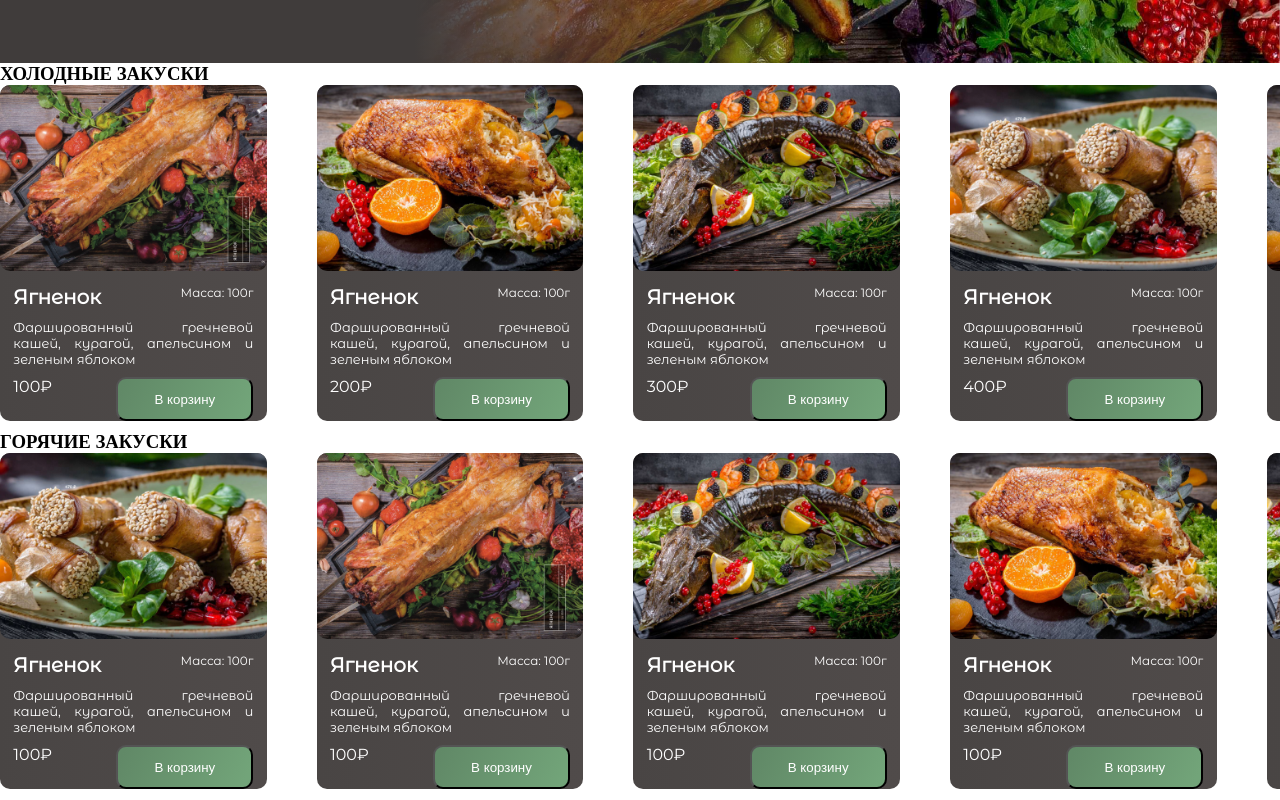
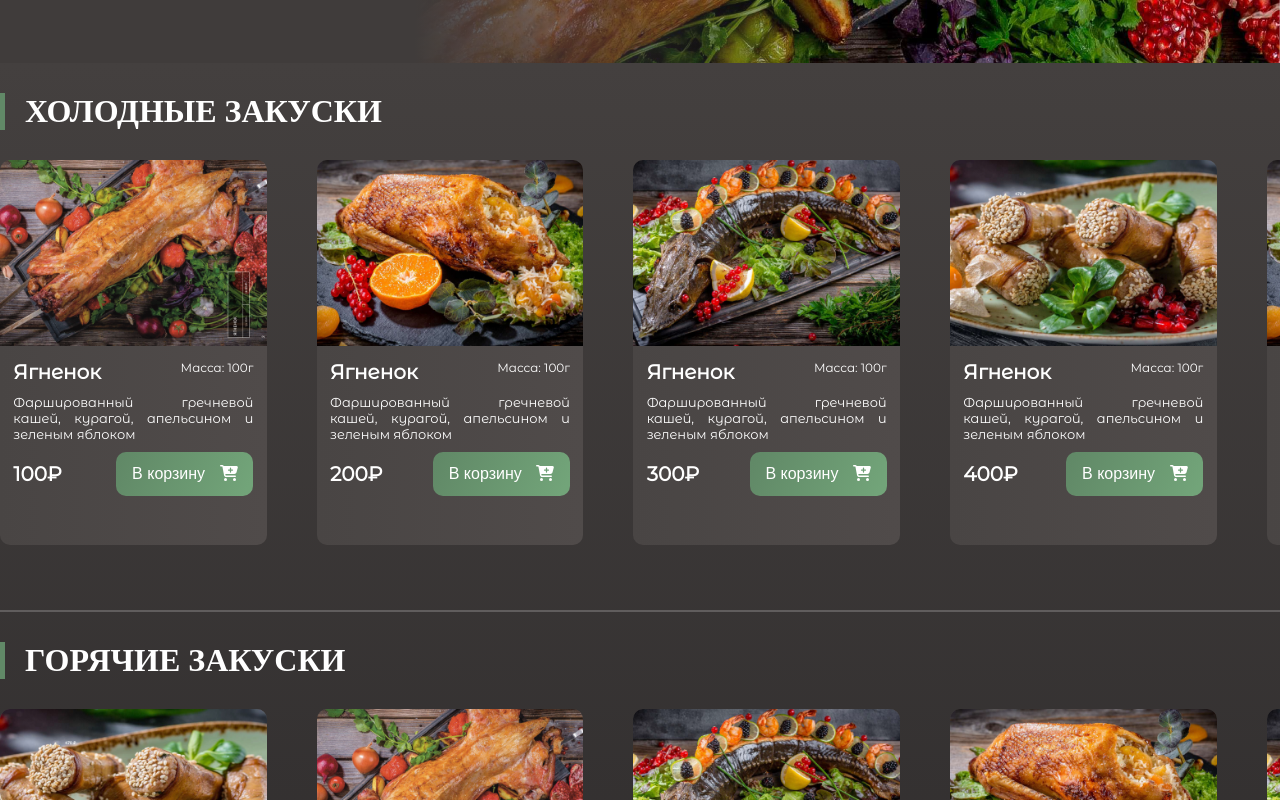
Before and after one commit to KovbenyaAlexander/shop, a React app: page /#/ in a window 1280 px wide. Shown: the part 520-1320 px from the top of the page. Built offline with nearby package versions, Linux system fonts and the light colour scheme; the HTML template or start-up script is replaced by a standard one.

Commit message:
add icons. add styles for cards

```diff
--- a/src/components/FoodCard/FoodCard.tsx
+++ b/src/components/FoodCard/FoodCard.tsx
@@ -2,7 +2,7 @@
 import { useDispatch } from 'react-redux';
 import './style.scss';
 import { FontAwesomeIcon } from '@fortawesome/react-fontawesome';
-import { faCoffee } from '@fortawesome/free-solid-svg-icons';
+import { faCartPlus, faMinus, faPlus } from '@fortawesome/free-solid-svg-icons';
 import { IFoodCard } from '../../types';
 import { adGoodsInCart, decreaseGoodsInCart } from '../../store/actions';
 import 'swiper/css';
@@ -34,20 +34,28 @@
 
       {cardInfo.numberOfPurchase > 0 ? (
         <div className="card__addGoodsinCart">
-          <button type="button" onClick={decreaseGoodsHandler}>-</button>
-          <p>
+          <button type="button" className="btn-minus" onClick={decreaseGoodsHandler}>
+            <FontAwesomeIcon icon={faMinus} />
+          </button>
+          <p className="card__price">
             {cardInfo.numberOfPurchase * cardInfo.price}
             &#x20bd;
           </p>
-          <button type="button" onClick={addGoodsHandler}>+</button>
+          <button type="button" className="btn-plus" onClick={addGoodsHandler}>
+            <FontAwesomeIcon icon={faPlus} />
+          </button>
         </div>
       ) : (
         <div className="card__addGoodsinCart">
-          <p>
+          <p className="card__price">
             {cardInfo.price}
             &#x20bd;
           </p>
-          <button type="button" onClick={addGoodsHandler}>В корзину</button>
+          <button type="button" onClick={addGoodsHandler}>
+            В корзину
+            {' '}
+            <FontAwesomeIcon icon={faCartPlus} className="button__icon" />
+          </button>
         </div>
       )}
 
--- a/src/components/FoodCard/style.scss
+++ b/src/components/FoodCard/style.scss
@@ -3,10 +3,13 @@
   border-radius: 10px;
   color: #fff;
   font-family: 'Montserrat Alternates', sans-serif;
+  height: 385px;
+  margin-bottom: 5px;
 
   &__img{
     width: 100%;
-    border-radius: 10px;
+    border-top-left-radius: 10px;
+    border-top-right-radius: 10px;
   }
 
   &__name{
@@ -36,7 +39,13 @@
     display: flex;
     justify-content: space-between;
     width: 240px;
-    margin: 10px auto;
+    margin: 10px auto 10px auto;
+  }
+
+  &__price{
+    font-size: 20px;
+    font-weight: bold;
+    padding-top: 10px;
   }
 
   button{
@@ -45,5 +54,29 @@
     color: white;
     height: 44px;
     width: 137px;
+    font-size: 16px;
+    border: none;
+    cursor: pointer;
+
+    &:hover{
+      background: linear-gradient(114.93deg, #618967 5.11%, #72A479 94%);
+      box-shadow: 0px 5px 10px rgba(114, 163, 121, 0.7);
+      transition: all .3s ease-in-out;
+    }
+  }
+
+  .button__icon{
+    padding-left: 10px;
+  }
+
+  .btn-minus, .btn-plus{
+    width: 60px
+  };
+
+  &:hover{
+    // box-shadow: 0px 5px 10px rgba(114, 163, 121, 0.7);
+    box-shadow: 0px 3px 5px rgba(114, 163, 121, 0.7);
+    transition: all .3s ease-in-out;
+    cursor: pointer;
   }
 }
--- a/src/components/FoodCards/FoodCards.tsx
+++ b/src/components/FoodCards/FoodCards.tsx
@@ -14,12 +14,14 @@
   return (
     <section className="food">
       <div className="wrapper">
-        <h3>ХОЛОДНЫЕ ЗАКУСКИ</h3>
+
+        <h3>Холодные закуски</h3>
         <Swiper
           spaceBetween={50}
           slidesPerView={4.2}
           onSlideChange={() => console.log('slide change')}
           onSwiper={(swiper) => console.log(swiper)}
+          className="swiper-container"
         >
           {coldFood.map((item: IFoodCard) => (
             <SwiperSlide key={item.id}>
@@ -28,10 +30,13 @@
           ))}
         </Swiper>
 
-        <h3>ГОРЯЧИЕ ЗАКУСКИ</h3>
+        <hr />
+
+        <h3>Горячие закуски</h3>
         <Swiper
           spaceBetween={50}
           slidesPerView={4.2}
+          className="swiper-container"
         >
           {hotFood.map((item: IFoodCard) => (
             <SwiperSlide key={item.id}>
@@ -39,10 +44,14 @@
             </SwiperSlide>
           ))}
         </Swiper>
+
+        <hr />
+
         <h3>Мясные блюда</h3>
         <Swiper
           spaceBetween={50}
           slidesPerView={4.2}
+          className="swiper-container"
         >
 
           {meetFod.map((item: IFoodCard) => (
--- a/src/components/FoodCards/style.scss
+++ b/src/components/FoodCards/style.scss
@@ -1,7 +1,30 @@
 .food{
   width: 100%;
+  background: linear-gradient(360deg, #211F20 0%, #44403F 100%);
+
   .wrapper{
     max-width: 1440px;
     margin: 0 auto;
+    padding-top: 30px;
+  }
+
+  h3{
+    border-left: 5px solid #618967;
+    font-size: 32px;
+    padding-left: 20px;
+    color: #fff;
+    text-transform: uppercase;
+  }
+
+  .swiper-container{
+    padding-top: 30px;
+    padding-bottom: 30px;
+  }
+
+  hr{
+    border: 1px solid rgba(255, 255, 255, 0.2);
+    width: 100%;
+    margin-top: 30px;
+    margin-bottom: 30px;
   }
 }
```
